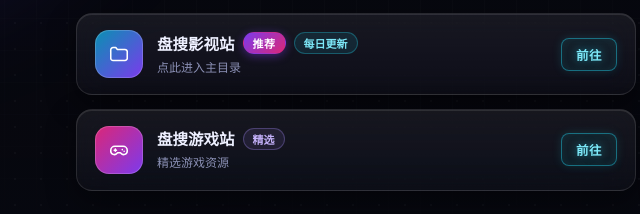
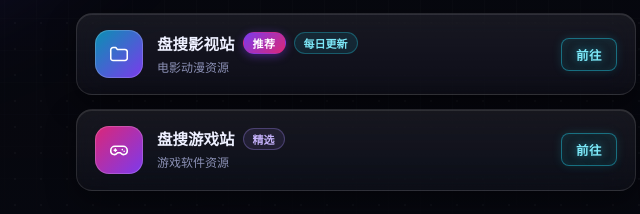
Before and after one commit to voup76/link, a plain HTML site: page index.html in a window 1280 px wide. Shown: the part 302-516 px from the top of the page, 284-924 px from the left. Drawn offline with Linux system fonts and the light colour scheme.

Commit message:
Update card notes for film and game resources
Update card notes for film and game resources

```diff
--- a/index.html
+++ b/index.html
@@ -30,11 +30,11 @@ window.SITE = {
   // 卡片，数组顺序 = 页面从上到下的顺序；想删卡片就删掉对应那一项
   // tags 里 c 是配色：r=紫粉渐变  v=品红描边  n=紫色描边  v opt=窄屏自动隐藏
   cards: [
-    { title: '盘搜影视站', note: '点此进入主目录',
+    { title: '盘搜影视站', note: '电影动漫资源',
       href:  'https://go.psgame.net',
       tags: [{ t: '推荐', c: 'r' }, { t: '每日更新', c: 'v opt' }] },
 
-    { title: '盘搜游戏站', note: '精选游戏资源',
+    { title: '盘搜游戏站', note: '游戏软件资源',
       href:  'https://psgame.net',
       tags: [{ t: '精选', c: 'n' }] },
 
```
